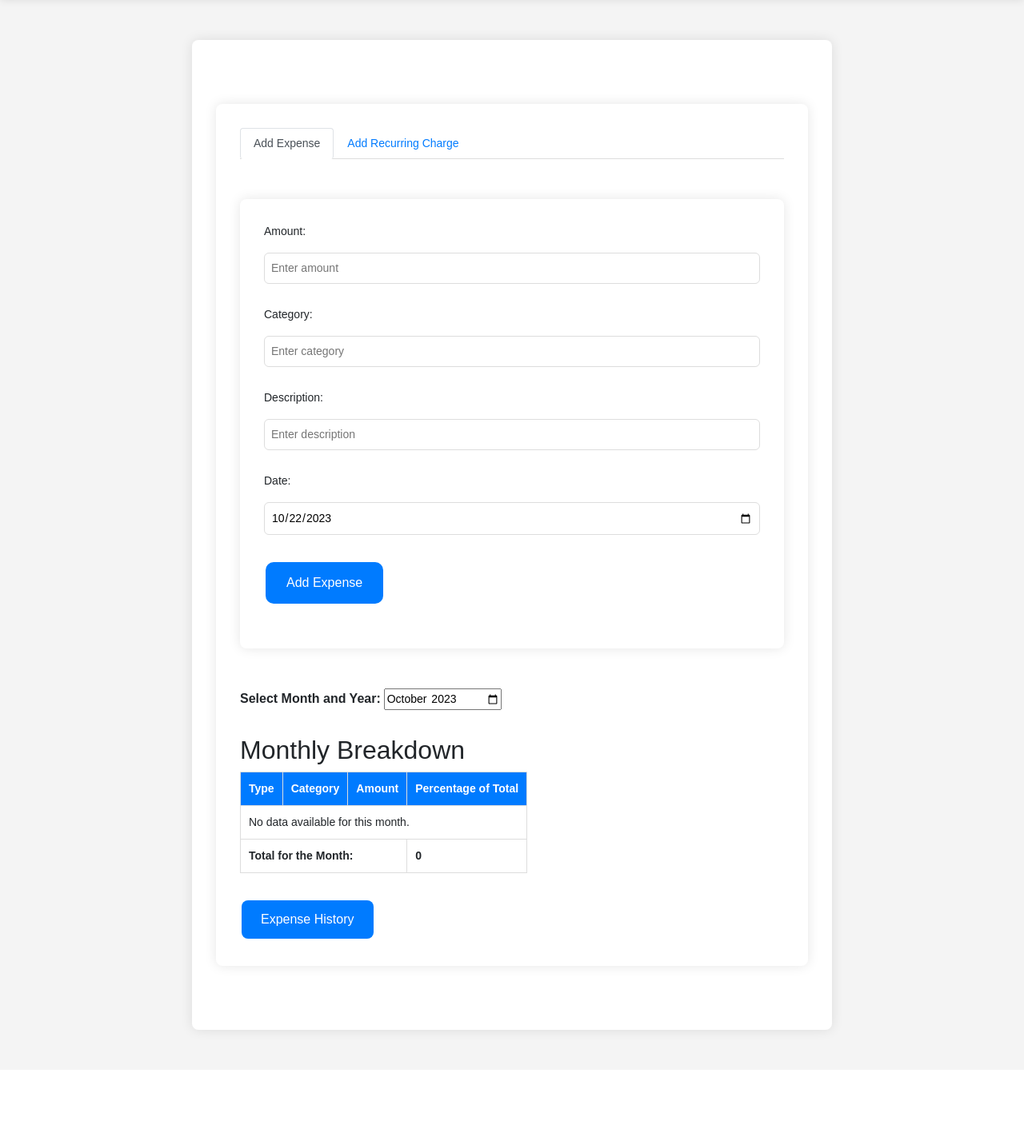
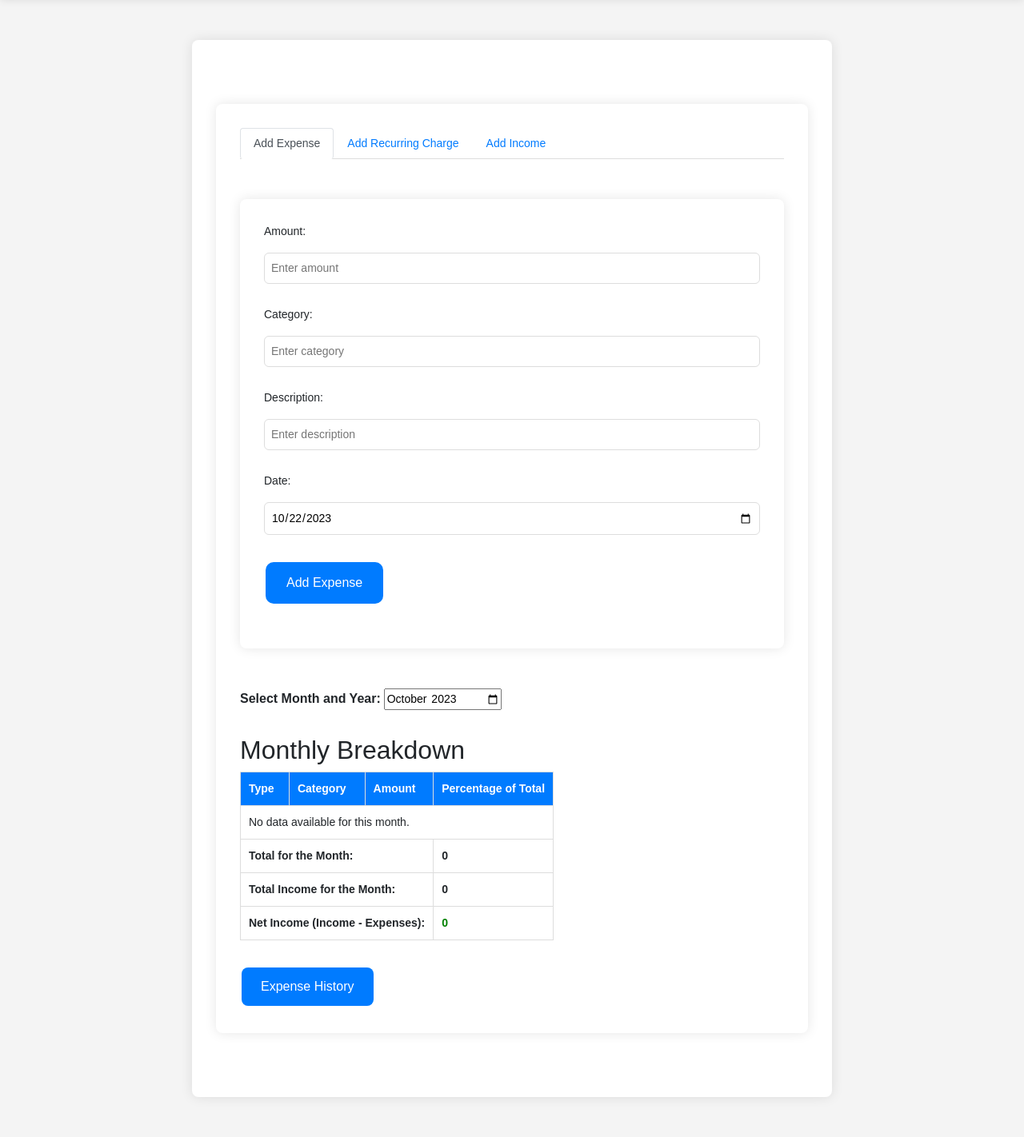
Before and after one commit to YukioRivera/expenseTracker, a Flask app: page / in a window 1280 px wide. Shown: the part 71-1493 px from the top of the page at 80% size. Before the commit the page ends 1370 px from the top, so only its background shows below. Run offline with Flask 2, Linux system fonts and the light colour scheme; the visitor is signed in with stand-in values (Sample User, id 1); data comes from the database, SQL or seed files in the repository; data that the repository does not hold is empty; some libraries are stand-ins or nearby versions.

Commit message:
updated monthly expense to have a net total that works with income

```diff
--- a/app/routes.py
+++ b/app/routes.py
@@ -1,6 +1,6 @@
-from flask import Blueprint, render_template, request, redirect, url_for, flash
+from flask import Blueprint, render_template, request, redirect, url_for, flash, Flask
 from datetime import datetime, timedelta, date
-from app.models import Expense, User, RecurringCharge
+from app.models import Expense, User, RecurringCharge, Income
 from app import db, login_manager
 from collections import defaultdict
 from flask import jsonify
@@ -55,6 +55,9 @@ def home():
     # Query the RecurringCharge table
     recurring_charges = RecurringCharge.query.filter_by(user_id=current_user.id).all()
 
+    # Query total income for the month
+    incomes = Income.query.filter(db.extract('year', Income.income_date) == year, db.extract('month', Income.income_date) == month).all()
+
     # Step 1: Create a Unified Data Structure
     unified_data = []
     for expense in expenses:
@@ -62,6 +65,14 @@ def home():
             'category': expense.category.strip(),
             'amount': expense.amount,
             'type': 'Expense'
+        })
+
+    # Integrate income data into unified data structure
+    for income in incomes:
+        unified_data.append({
+            'category': income.source.strip() if income.source else "Unknown Source",
+            'amount': income.amount,
+            'type': 'Income'
         })
 
     # Get the first and last day of the desired month
@@ -97,10 +108,12 @@ def home():
         'type': ', '.join(data['type'])
     } for category, data in aggregated_data.items()]
 
-    # Step 3: Calculate Percentages
-    grand_total = sum(item['amount'] for item in aggregated_data_list)
+    # Step 3: Calculate Percentages and Totals
+    grand_total = sum(item['amount'] for item in aggregated_data_list if item['type'] != 'Income')
+    total_income = sum(item.amount for item in incomes)
+    net_income = total_income - grand_total
     for item in aggregated_data_list:
-        item['percentage_of_total'] = round((item['amount'] / grand_total) * 100, 2)
+        item['percentage_of_total'] = round((item['amount'] / grand_total) * 100, 2) if grand_total != 0 else 0
 
     # Step 4: Sort the Data
     sorted_data = sorted(aggregated_data_list, key=lambda x: x['category'])
@@ -117,9 +130,13 @@ def home():
         'index.html',
         data=sorted_data,
         grand_total=grand_total,
+        total_income=total_income,  # Pass the total_income to the template
+        net_income=net_income,      # Pass the net_income to the template
         desired_date=desired_date,
-        current_date=current_date  # Pass the current_date to the template
+        current_date=current_date
     )
+
+
 
 
 @main.route('/expense_history', methods=['GET'])
@@ -339,3 +356,36 @@ def update_recurring_entries():
     except Exception as e:
         db.session.rollback()
         return jsonify(success=False, message=str(e))
+
+@main.route('/add-income', methods=['POST'])
+@login_required
+def add_income():
+    # Extract data from the form
+    source = request.form.get('source')
+    amount = float(request.form.get('amount'))
+    income_date_str = request.form.get('income_date')
+    recurrence_type = request.form.get('recurrence_type')
+
+    # Convert the income_date string to a date object
+    income_date = datetime.strptime(income_date_str, '%Y-%m-%d').date()
+
+    # Create a new Income instance
+    new_income = Income(
+        source=source,
+        amount=amount,
+        income_date=income_date,
+        recurrence_type=recurrence_type,
+        user_id=current_user.id  # Assuming you have a logged-in user with an 'id' attribute
+    )
+
+    # Add to the database and commit
+    try:
+        db.session.add(new_income)
+        db.session.commit()
+        flash('Income added successfully!', 'success')
+    except Exception as e:
+        db.session.rollback()
+        flash(f'Error: {e}', 'danger')
+
+    # Redirect to a success page or back to the form, or wherever you'd like
+    return redirect(url_for('main.home'))  # Redirect to the main.home route for consistency
--- a/app/static/css/styles.css
+++ b/app/static/css/styles.css
@@ -223,3 +223,11 @@ body {
         padding: 8px 15px;
     }
 }
+
+.negative {
+    color: red;
+}
+
+.positive {
+    color: green;  /* or any other color that indicates a positive value */
+}
--- a/app/templates/index.html
+++ b/app/templates/index.html
@@ -12,6 +12,9 @@
                 </li>
                 <li class="nav-item">
                     <a class="nav-link" data-toggle="tab" href="#recurringEntry">Add Recurring Charge</a>
+                </li>
+                <li class="nav-item">
+                    <a class="nav-link" data-toggle="tab" href="#incomeEntry">Add Income</a>
                 </li>
             </ul>
 
@@ -71,6 +74,36 @@
                         </div>
                     </form>
                 </div>
+
+                <!-- Income Entry Form -->
+                <div class="tab-pane container fade" id="incomeEntry">
+                    <form action="/add-income" method="post" class="data-entry-form">
+                        <div class="input-group">
+                            <label for="income-amount">Amount:</label>
+                            <input type="number" name="amount" id="income-amount" required placeholder="Enter amount">
+                        </div>
+                        <div class="input-group">
+                            <label for="income-category">Source:</label>
+                            <input type="text" name="source" id="income-source" required placeholder="Enter Source">
+                        </div>
+                        <div class="input-group">
+                            <label for="income-date">Income Date:</label>
+                            <input type="date" name="income_date" id="income-date" required value="{{ current_date }}">
+                        </div>
+                        <div class="input-group">
+                            <label for="recurrence_type">Recurrence Type:</label>
+                            <select name="recurrence_type" id="recurrence_type" required>
+                                <option value="One-time">One-time</option>
+                                <option value="Bi-weekly">Bi-weekly</option>
+                                <option value="Monthly">Monthly</option>
+                                <!-- Add more options if needed -->
+                            </select>
+                        </div>
+                        <div class="input-group">
+                            <button type="submit" class="btn-expense-insights">Add Income</button>
+                        </div>
+                    </form>
+                </div>
             </div>
         </section>
 
@@ -118,7 +151,17 @@
                         <td colspan="3">Total for the Month:</td>
                         <td>{{ grand_total }}</td>
                     </tr>
+                    <tr>
+                        <td colspan="3">Total Income for the Month:</td>
+                        <td>{{ total_income }}</td>
+                    </tr>
+                    <tr>
+                        <td colspan="3">Net Income (Income - Expenses):</td>
+                        <td class="{{ 'negative' if net_income < 0 else 'positive' }}">{{ net_income }}</td>
+                    </tr>
+
                 </tfoot>
+
             </table>
         </section>
 
--- a/requirements.txt
+++ b/requirements.txt
@@ -8,3 +8,4 @@ Werkzeug==2.0.1
 SQLAlchemy==1.3.24
 pymysql==1.0.2
 Flask-Login==0.5.0
+Flask-WTF==0.15.1
```
Also changed, not shown: app/models.py (+12 -1 lines).
